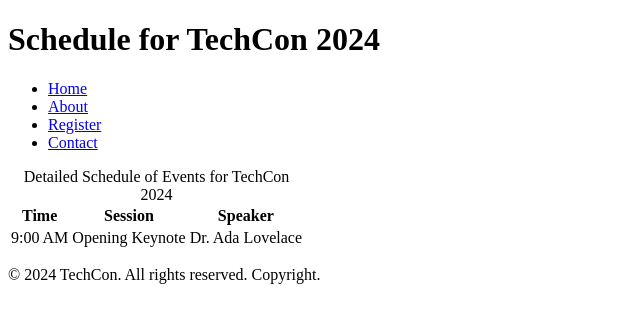
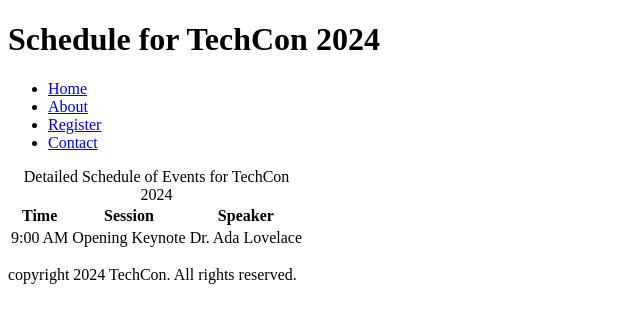
Before and after one commit to devprilla/TechCon_HTML, a plain HTML site: page techcon_website/schedule.html in a window 1280 px wide. Shown: the full height of the page, 0-640 px from the left. Drawn offline with Linux system fonts and the light colour scheme.

Commit message:
Update schedule.html

```diff
--- a/techcon_website/schedule.html
+++ b/techcon_website/schedule.html
@@ -39,7 +39,7 @@
     </main>
 
     <footer>
-    <p>&copy; 2024 TechCon. All rights reserved. Copyright.</p>
-  </footer>
+      <p>copyright 2024 TechCon. All rights reserved.</p>
+    </footer>
   </body>
 </html>
```
